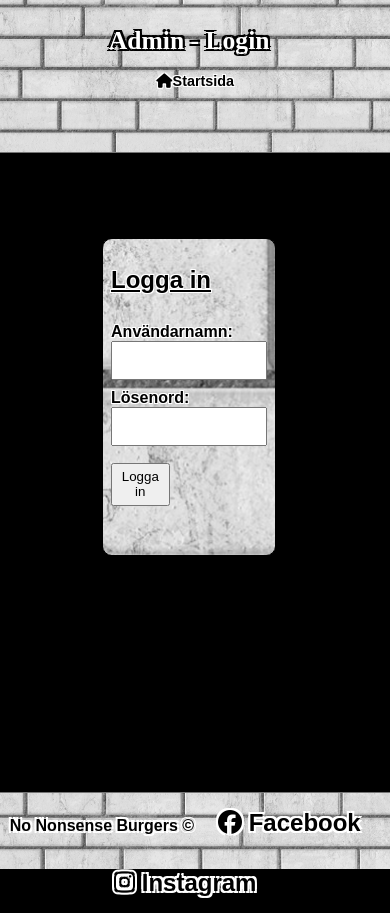
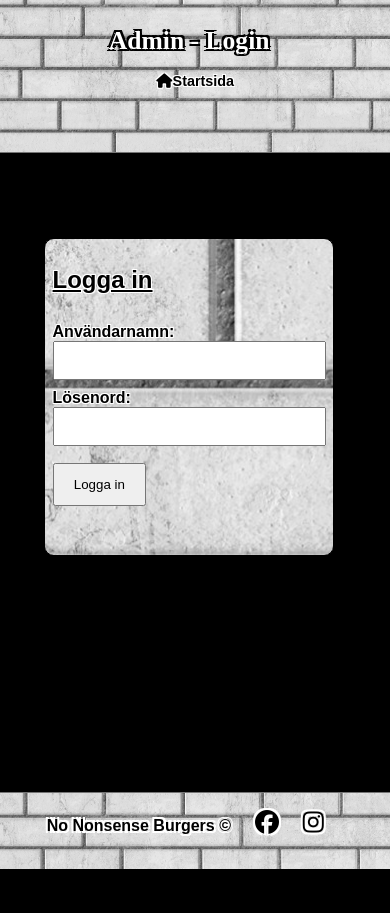
Before and after one commit to osundstrom/ResturangHemsida, a website built with Parcel: page src/login.html in a window 390 px wide. After the commit the page ends 869 px from the top, so only its background shows below. Built offline with nearby package versions, Linux system fonts and the light colour scheme; a web font is replaced by a local one.

Commit message:
update styles

```diff
--- a/src/login.html
+++ b/src/login.html
@@ -47,8 +47,8 @@
 
     <footer id="specialFooter">
         <p>No Nonsense Burgers &#xa9;</p>
-        <p><a href="https://www.facebook.com"><i class="fa-brands fa-facebook"></i> Facebook</a></p>
-        <p><a href="https://www.instagram.com/"><i class="fa-brands fa-instagram"></i> Instagram</a></p>
+        <p><a href="https://www.facebook.com"><i class="fa-brands fa-facebook"></i> </a></p>
+        <p><a href="https://www.instagram.com/"><i class="fa-brands fa-instagram"></i> </a></p>
 
     </footer>
 
--- a/src/partials/_loggedin.scss
+++ b/src/partials/_loggedin.scss
@@ -152,3 +152,36 @@
         }
 
 }
+
+
+@media (max-width:799px) {
+
+    #pos2{
+
+
+        ul{
+            width:70vw;
+            margin-left: 3vw;
+        }
+
+
+
+    }
+
+
+
+
+
+#pos3{
+
+
+    ul{
+        width:70vw;
+        margin-left: 3vw;
+    }
+
+
+
+}
+
+}
--- a/src/secret.js
+++ b/src/secret.js
@@ -226,7 +226,7 @@ async function getAll() { //funktion getAll
                  //formAdmin.reset();
 
              } catch (error) {
-                 console.error('Error:', error.message);
+                 console.error("Error:", error.message);
              }
 
          })
--- a/src/stylesheetAdmin.scss
+++ b/src/stylesheetAdmin.scss
@@ -116,3 +116,42 @@ body {
         text-align: center;
     }
 }
+
+
+
+
+@media (max-width:799px) {
+    #divForm{
+        form{
+            display:flex;
+            flex-direction: column;
+            width: 70vw;
+            padding-bottom: 5vh;
+            height:fit-content;
+        }
+        input{
+            height: 4vh;
+            font-weight: 600;
+        }
+
+        label{
+            font-weight: 900;
+            margin-top: 1vh;
+        }
+
+        button{
+            width: 24vw;
+            height: 5vh;
+            margin-top: 2vh;
+
+        }
+        h2{
+            text-decoration: underline;
+        }
+
+        button:hover{
+            background-color: orange;
+            text-decoration: underline;
+        }
+    }
+    }
```
Also changed, not shown: src/admin.html (+2 -2 lines), dist/admin.html, dist/login.html, 2 other files.
